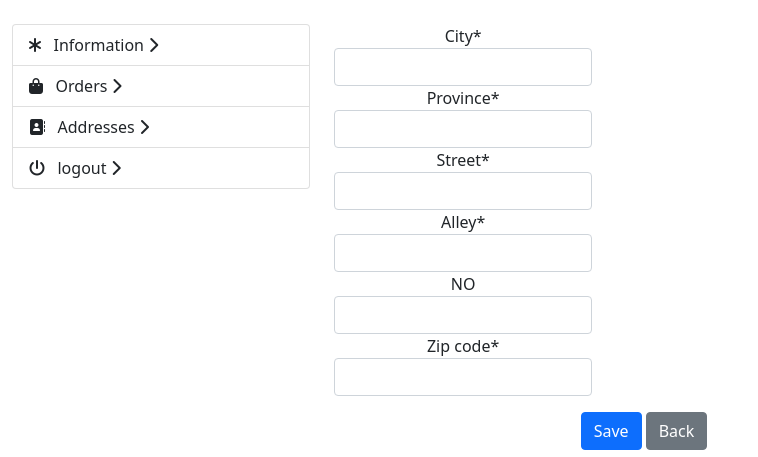
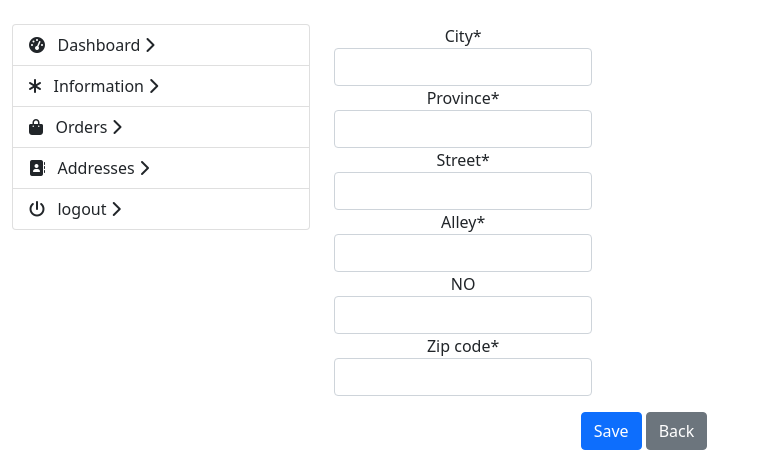
Before and after one commit to Ali-esm/online_shop, a Django app: page /en/customer/new-address/ in a window 1280 px wide. Shown: the part 62-519 px from the top of the page, without its empty margins (0-758 px from the left). Run offline with Django 4.2, Linux system fonts and the light colour scheme; the visitor is signed in with stand-in values (Sample User, id 1); data that the repository does not hold is empty; some libraries are stand-ins or nearby versions.

Commit message:
feat: add Dashboard to profile list-group

```diff
--- a/templates/customer/_profile_list_group.html
+++ b/templates/customer/_profile_list_group.html
@@ -2,6 +2,10 @@
 
 <div class="col-md-4 col-sm-5">
     <div class="list-group">
+        <a href="#" class="list-group-item">
+            <i class="fa fa-tachometer"></i> &nbsp;&nbsp;{% trans "Dashboard" %}
+            <i class="fa {% trans "fa-chevron-right" %} list-group-chevron"></i>
+        </a>
         <a href="{% url 'customer:profile_view' %}" class="list-group-item">
             <i class="fa fa-asterisk"></i> &nbsp;&nbsp;{% trans "Information" %}
             <i class="fa {% trans "fa-chevron-right" %} list-group-chevron"></i>
```
